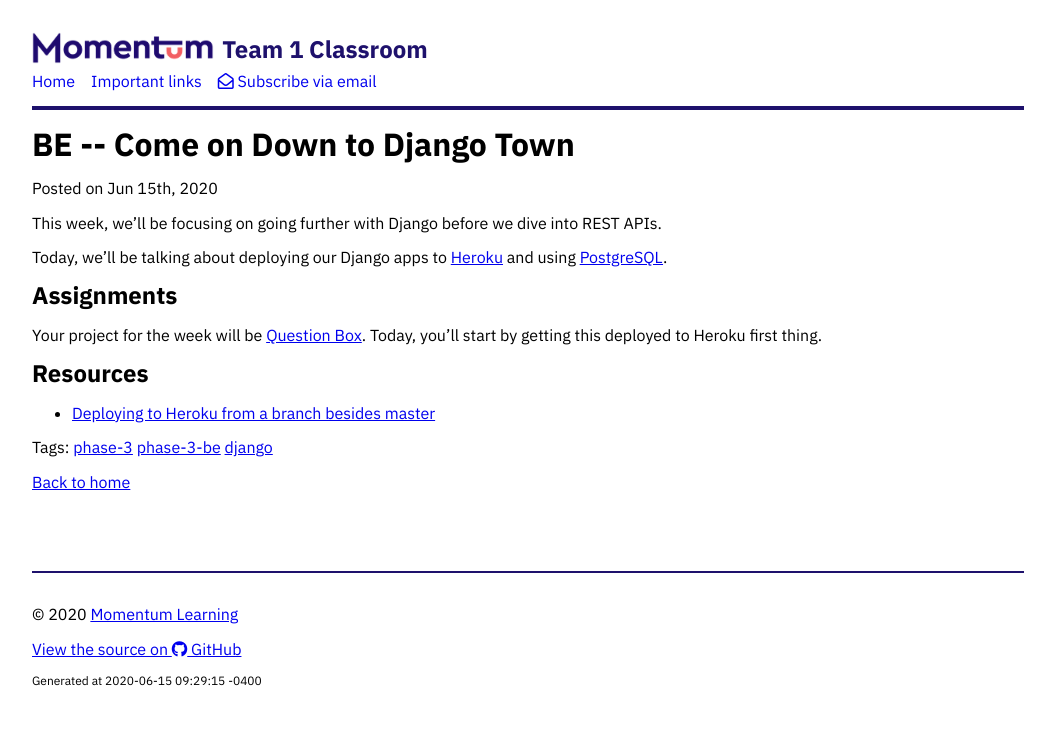
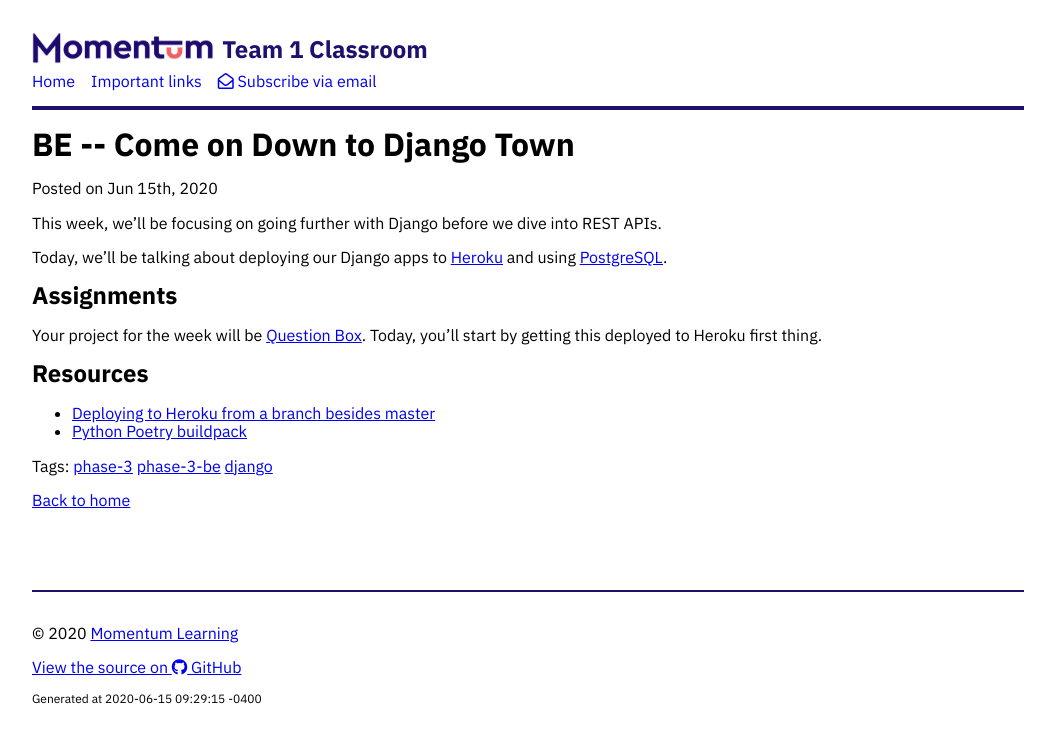
Before and after one commit to Momentum-Morehouse-2/Momentum-Morehouse-2.github.io, a Jekyll site: the page built from _posts/2020-06-15-be-django-town.md, in a window 1280 px wide. Shown: the top 743 px of the page, without its empty margins (112-1167 px from the left). Built offline with Jekyll 4.4.1, drawn with Linux system fonts in a browser that asks for light colours; nearby versions of some CDN libraries.

Commit message:
update resources

```diff
--- a/_posts/2020-06-15-be-django-town.md
+++ b/_posts/2020-06-15-be-django-town.md
@@ -15,3 +15,4 @@ Your project for the week will be [Question Box](https://classroom.github.com/a/
 ## Resources
 
 - [Deploying to Heroku from a branch besides master](https://devcenter.heroku.com/articles/git#deploying-from-a-branch-besides-master)
+- [Python Poetry buildpack](https://github.com/moneymeets/python-poetry-buildpack)
```
